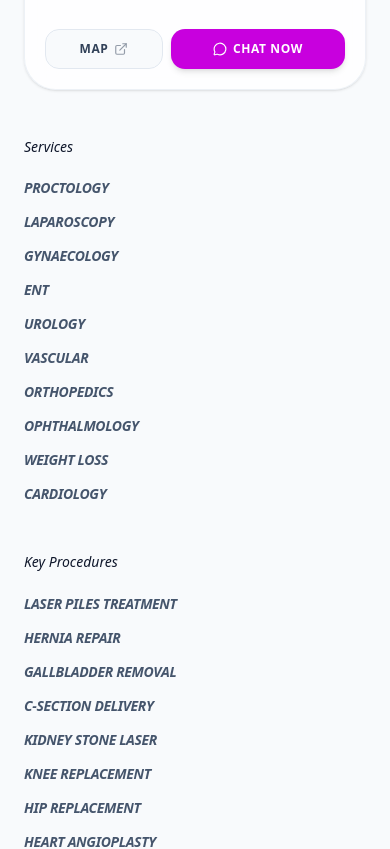
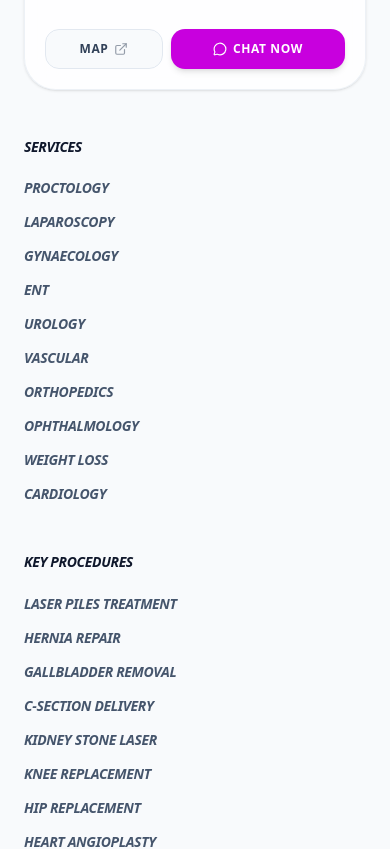
Before and after one commit to rockson61/indira-hospital, a Next.js app: page /appointment-booking in a window 390 px wide. Shown: the part 1740-2589 px from the top of the page. Built offline with nearby package versions, Linux system fonts and the light colour scheme; no server answers.

Commit message:
Finalized 'Indira Elite' Branding: Restored Utility Classes & Verified Localhost

```diff
--- a/src/app/globals.css
+++ b/src/app/globals.css
@@ -136,13 +136,10 @@
 
 @layer base {
   * {
-    @apply border-border;
     @apply border-border outline-ring/50;
   }
 
   body {
-    @apply bg-background text-foreground;
-    font-feature-settings: "rlig" 1, "calt" 1;
     @apply bg-background text-foreground;
   }
 }
@@ -241,3 +238,34 @@
 .no-scrollbar::-webkit-scrollbar {
   display: none;
 }
+/* Elite Design System Utility Classes */
+@layer utilities {
+  .elite-hero-title {
+    @apply text-5xl sm:text-7xl lg:text-[var(--elite-hero-size)] font-black tracking-tighter leading-[0.9] uppercase italic text-slate-950 dark:text-white;
+  }
+
+  .elite-section-title {
+    @apply text-3xl sm:text-4xl lg:text-[var(--elite-section-size)] font-black tracking-tight leading-tight uppercase italic;
+  }
+
+  .elite-gradient-text {
+    @apply text-transparent bg-clip-text;
+    background-image: var(--elite-gradient);
+  }
+
+  .elite-tag {
+    @apply inline-flex items-center gap-2 px-6 py-2 rounded-full bg-white/10 backdrop-blur-md border border-white/20 text-fuchsia-300 text-[10px] font-black tracking-[0.2em] uppercase shadow-xl;
+  }
+
+  .elite-card {
+    @apply bg-white/80 dark:bg-slate-900/90 backdrop-blur-3xl border border-slate-200 dark:border-slate-800 shadow-2xl transition-all duration-500 hover:shadow-[0_20px_50px_rgba(0,0,0,0.1)];
+  }
+
+  .elite-button-primary {
+    @apply relative inline-flex items-center justify-center px-10 py-5 bg-fuchsia-600 dark:bg-fuchsia-500 text-white font-black rounded-2xl transition-all shadow-xl shadow-fuchsia-500/25 overflow-hidden text-sm uppercase tracking-widest hover:bg-fuchsia-500 dark:hover:bg-fuchsia-400;
+  }
+
+  .elite-button-secondary {
+    @apply relative inline-flex items-center justify-center px-10 py-5 bg-white/5 backdrop-blur-3xl text-white font-bold rounded-2xl transition-all border border-white/10 hover:bg-white/10 text-sm uppercase tracking-widest;
+  }
+}
```
